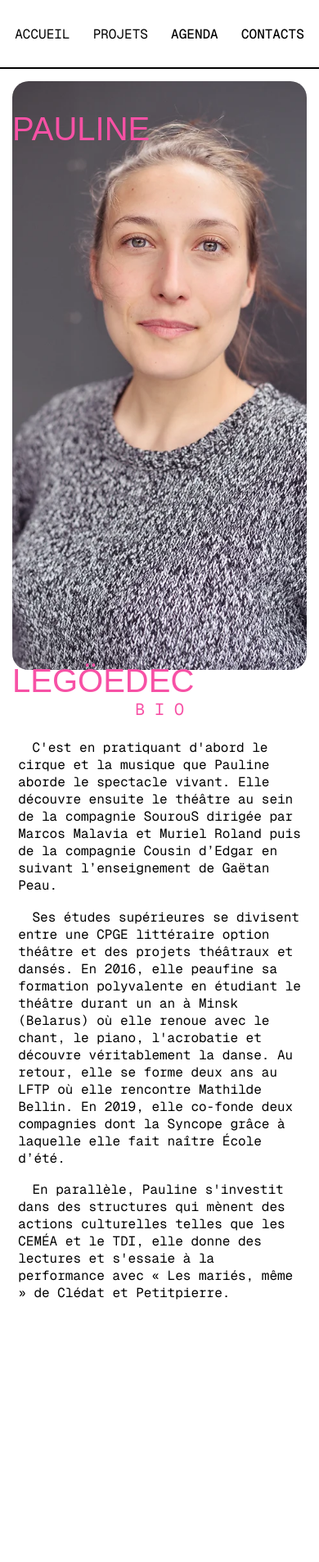
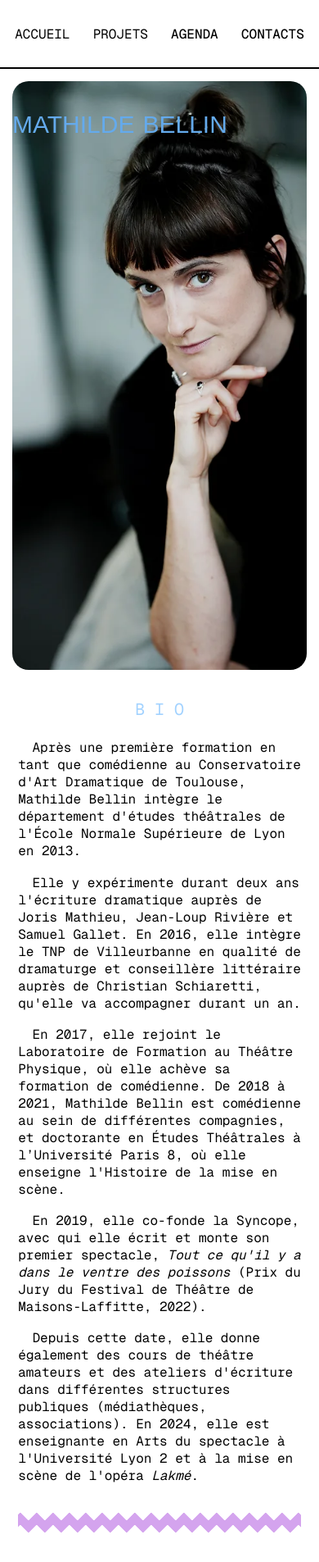
Before and after one commit to Louissnsn/LaSyncopeV2, a Next.js app: page /direction-artistique in a window 390 px wide. Shown: the top 1905 px of the page at 82% size. Before the commit the page ends 1609 px from the top, so only its background shows below. Built offline with nearby package versions, Linux system fonts and the light colour scheme; a web font is replaced by a local one.

Commit message:
pauline style for small screens

```diff
--- a/app/(ui)/direction-artistique/page.js
+++ b/app/(ui)/direction-artistique/page.js
@@ -4,7 +4,7 @@ import Pauline from "@/components/Pauline";
 export default function Direction() {
   return (
     <div className={styles.container}>
-      {/* <Mathilde /> */}
+      <Mathilde />
 
       <Pauline />
     </div>
--- a/app/styles/Mathilde.module.css
+++ b/app/styles/Mathilde.module.css
@@ -112,7 +112,6 @@
     top: 5%;
     color: #64aaec;
     width: 100%;
-    text-align: center;
     font-size: 30px;
   }
   .nomFamille {
@@ -140,7 +139,7 @@
     --s: 20px; /* size of the zig-zag */
     --b: 15px; /* control the thickness */
 
-    background: #ff9770;
+    background: #d4a4ee;
     height: calc(var(--b) + var(--s) / (2 * tan(var(--a) / 2)));
     width: 100%;
     --_g: var(--s) repeat-x
--- a/app/styles/Pauline.module.css
+++ b/app/styles/Pauline.module.css
@@ -82,7 +82,7 @@
     position: absolute;
     font-family: var(--font-combine);
     top: 5%;
-    color: #f751a5;
+    color: #f31987;
     font-size: 40px;
     height: 100%;
     display: flex;
@@ -90,11 +90,11 @@
     justify-content: space-between;
   }
   .bioTitle {
-    margin-top: 10%;
+    margin-top: 15%;
     text-align: center;
     font-family: var(--font-geist-mono, "Courier New", monospace);
     font-size: 20px;
-    color: #f751a5;
+    color: #f31987;
   }
   .bio {
     padding: 2%;
```
